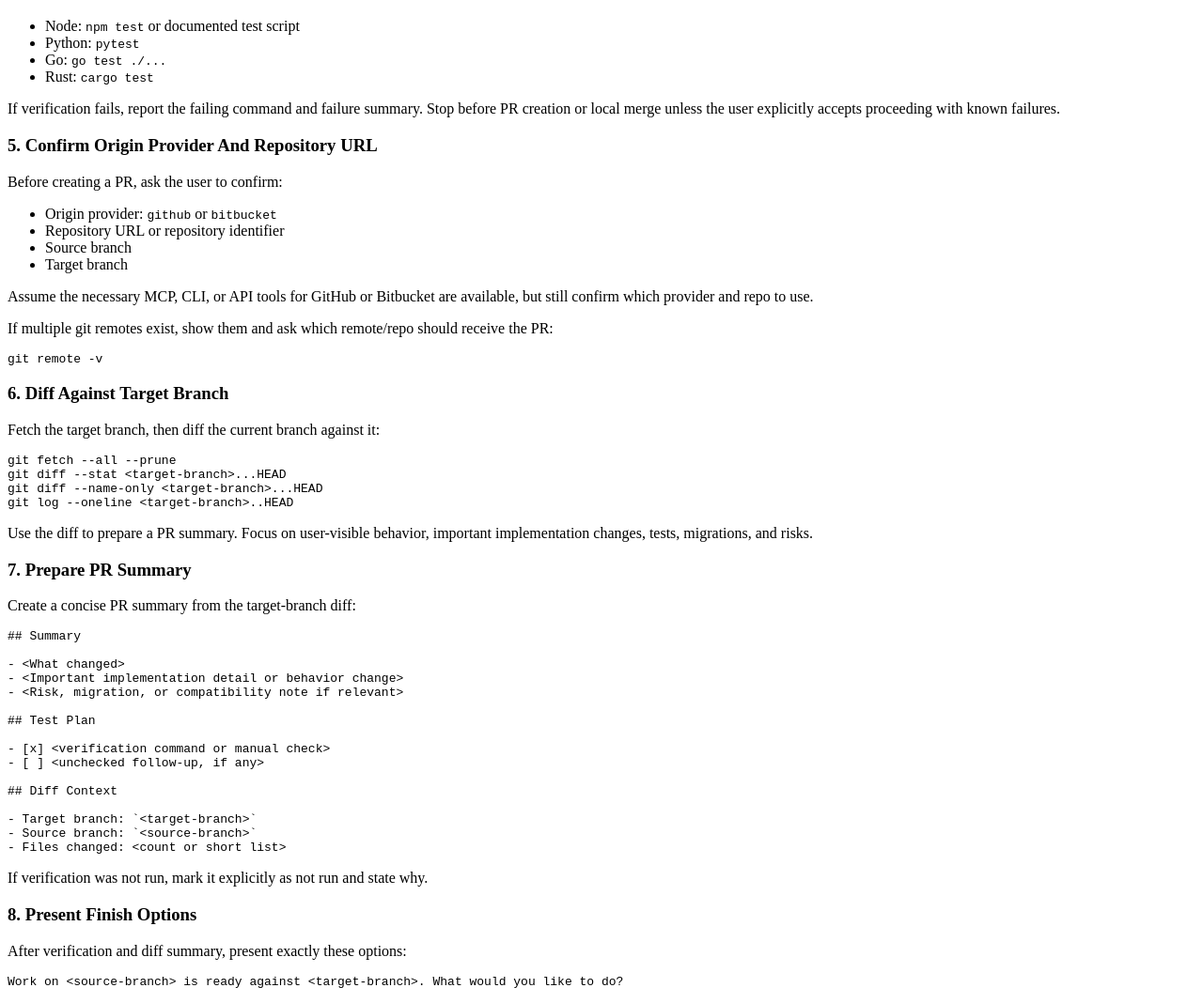
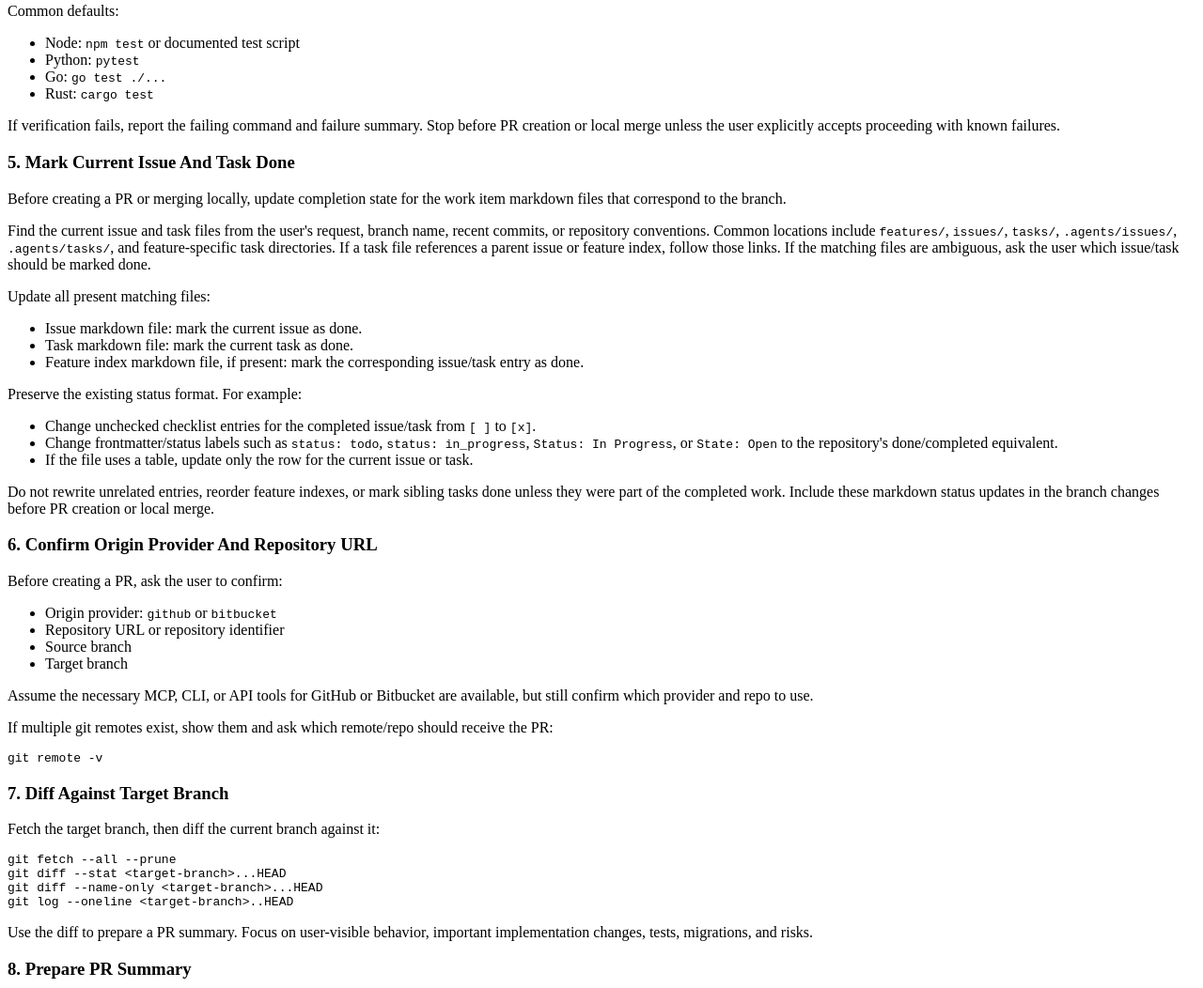
Before and after one commit to sathish316/skills, an Eleventy site: page skills/finish-work-in-branch-and-create-pr/SKILL.md in a window 1280 px wide. Shown: the part 1219-2271 px from the top of the page at 94% size. Built offline with nearby package versions, Linux system fonts and the light colour scheme; Eleventy itself is replaced by a stand-in of ours; code samples lack their colours; files that its build step writes are made by us from their sources.

Commit message:
update finish work step

````diff
--- a/skills/finish-work-in-branch-and-create-pr/SKILL.md
+++ b/skills/finish-work-in-branch-and-create-pr/SKILL.md
@@ -1,6 +1,6 @@
 ---
 name: finish-work-in-branch-and-create-pr
-description: Finish completed work on the current git branch by confirming source and target branches, diffing against the target branch, generating a PR summary, and either creating a GitHub or Bitbucket pull request or merging locally. Use when implementation is complete and the user wants to finish work, create a PR, open a pull request, merge locally, or prepare branch changes for review.
+description: Finish completed work on the current git branch by confirming source and target branches, marking current issue/task/feature index markdown as done when present, diffing against the target branch, generating a PR summary, and either creating a GitHub or Bitbucket pull request or merging locally. Use when implementation is complete and the user wants to finish work, create a PR, open a pull request, merge locally, or prepare branch changes for review.
 ---
 
 # Finish Work In Branch And Create PR
@@ -12,6 +12,7 @@ Finish completed work from the current git branch by verifying state, confirming
 - Do not create a PR until the user confirms the current branch, target branch, origin provider, and repository URL.
 - Do not merge locally until the user confirms the target branch.
 - Do not proceed if tests or required verification fail unless the user explicitly accepts the risk.
+- Do not mark issue, task, or feature index markdown as done until verification has passed, or until the user explicitly accepts proceeding with known failures.
 - Do not force-push unless the user explicitly asks.
 - Do not delete branches or clean up worktrees in this skill.
 
@@ -83,7 +84,27 @@ Common defaults:
 
 If verification fails, report the failing command and failure summary. Stop before PR creation or local merge unless the user explicitly accepts proceeding with known failures.
 
-### 5. Confirm Origin Provider And Repository URL
+### 5. Mark Current Issue And Task Done
+
+Before creating a PR or merging locally, update completion state for the work item markdown files that correspond to the branch.
+
+Find the current issue and task files from the user's request, branch name, recent commits, or repository conventions. Common locations include `features/`, `issues/`, `tasks/`, `.agents/issues/`, `.agents/tasks/`, and feature-specific task directories. If a task file references a parent issue or feature index, follow those links. If the matching files are ambiguous, ask the user which issue/task should be marked done.
+
+Update all present matching files:
+
+- Issue markdown file: mark the current issue as done.
+- Task markdown file: mark the current task as done.
+- Feature index markdown file, if present: mark the corresponding issue/task entry as done.
+
+Preserve the existing status format. For example:
+
+- Change unchecked checklist entries for the completed issue/task from `[ ]` to `[x]`.
+- Change frontmatter/status labels such as `status: todo`, `status: in_progress`, `Status: In Progress`, or `State: Open` to the repository's done/completed equivalent.
+- If the file uses a table, update only the row for the current issue or task.
+
+Do not rewrite unrelated entries, reorder feature indexes, or mark sibling tasks done unless they were part of the completed work. Include these markdown status updates in the branch changes before PR creation or local merge.
+
+### 6. Confirm Origin Provider And Repository URL
 
 Before creating a PR, ask the user to confirm:
 
@@ -100,7 +121,7 @@ If multiple git remotes exist, show them and ask which remote/repo should receiv
 git remote -v
 ```
 
-### 6. Diff Against Target Branch
+### 7. Diff Against Target Branch
 
 Fetch the target branch, then diff the current branch against it:
 
@@ -113,7 +134,7 @@ git log --oneline <target-branch>..HEAD
 
 Use the diff to prepare a PR summary. Focus on user-visible behavior, important implementation changes, tests, migrations, and risks.
 
-### 7. Prepare PR Summary
+### 8. Prepare PR Summary
 
 Create a concise PR summary from the target-branch diff:
 
@@ -134,11 +155,12 @@ Create a concise PR summary from the target-branch diff:
 - Target branch: `<target-branch>`
 - Source branch: `<source-branch>`
 - Files changed: <count or short list>
+- Work item status updates: <issue/task/feature index files marked done, or "none found">
 ```
 
 If verification was not run, mark it explicitly as not run and state why.
 
-### 8. Present Finish Options
+### 9. Present Finish Options
 
 After verification and diff summary, present exactly these options:
 
@@ -154,7 +176,7 @@ Which option?
 
 Do not include a do-nothing option in this skill.
 
-### 9. Execute Selected Option
+### 10. Execute Selected Option
 
 #### Option 1: Create a GitHub PR
 
@@ -238,6 +260,7 @@ After completion, report:
 - PR URL, if created
 - Merge commit or result, if merged locally
 - Verification commands and results
+- Issue/task/feature index markdown files marked done, if any
 - Any risks, skipped checks, or follow-up needed
 
 ## Principles
@@ -245,5 +268,6 @@ After completion, report:
 - Confirm branch and target before acting.
 - Confirm provider and repository before creating PRs.
 - Base PR summaries on actual diffs, not memory.
+- Mark the current issue, task, and feature index done when those markdown files are present.
 - Prefer passing verification before PR or merge.
 - Keep finish-work focused: no worktree cleanup, no branch deletion, no discard flow.
````
